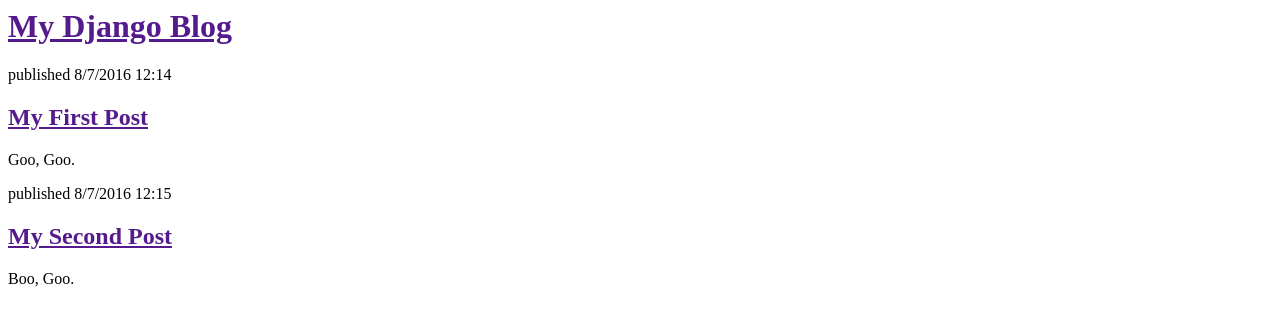
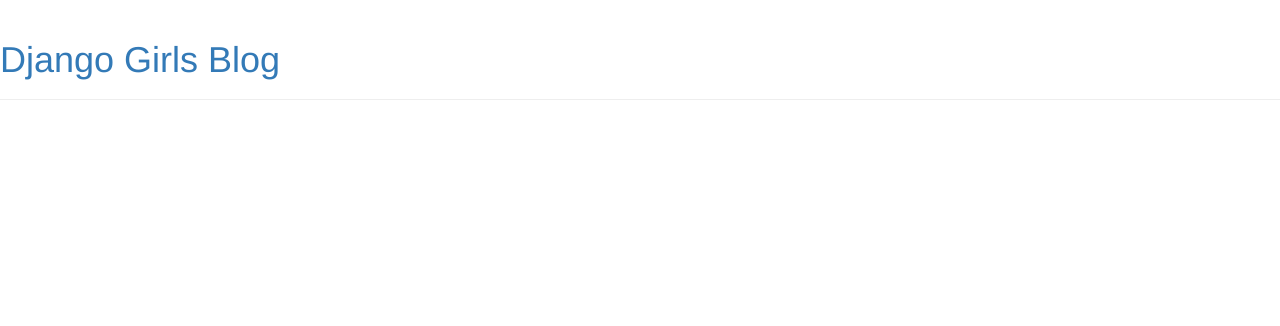
Before and after one commit to vtinq1960/my-first-blog, a Django app: page / in a window 1280 px wide. Shown: the top 326 px of the page. Run offline with Django 3.2, Linux system fonts and the light colour scheme; some libraries are stand-ins or nearby versions.

Commit message:
Added view and template for detail blog post and CSS for the site.

```diff
--- /dev/null
+++ b/blog/templates/blog/base.html
@@ -0,0 +1,25 @@
+{% load staticfiles %}
+
+<html>
+     <head>
+         <link rel="stylesheet" href="//maxcdn.bootstrapcdn.com/bootstrap/3.2.0/css/bootstrap.min.css">
+         <link rel="stylesheet" href="//maxcdn.bootstrapcdn.com/bootstrap/3.2.0/css/bootstrap-theme.min.css">
+         <link href='https://fonts.googleapis.com/css?family=Open+Sans' rel='stylesheet' type='text/css'>
+        <link rel="stylesheet" href="{% static 'css/blog.css' %}">
+         <title>My Django Blog</title>
+     </head>
+
+         <div class="page-header">
+        <h1><a href="/">Django Girls Blog</a></h1>
+    </div>
+    <div class="content container">
+        <div class="row">
+            <div class="col-md-8">
+            {% block content %}
+            {% endblock %}
+            </div>
+        </div>
+    </div>
+</body>
+
+</html>
--- a/blog/templates/blog/post_list.html
+++ b/blog/templates/blog/post_list.html
@@ -1,23 +1,13 @@
-<html>
-     <head>
-         <title>My Django Blog</title>
-     </head>
-     <body>
-         <div>
-           <h1><a href="">My Django Blog</a></h1>
-         </div>
+    {% extends 'blog/base.html' %}
 
-         <div>
-         	<p>published 8/7/2016 12:14</p>
-         	<h2><a href="">My First Post</a></h2>
-         	<p> Goo, Goo.</p>
-         </div>
-
-         <div>
-         	<p>published 8/7/2016 12:15</p>
-         	<h2><a href="">My Second Post</a></h2>
-         	<p> Boo, Goo.</p>
-         </div>
-
-     </body>
-</html>
+{% block content %}
+    {% for post in posts %}
+        <div class="post">
+            <div class="date">
+                {{ post.published_date }}
+            </div>
+            <h1><a href="{% url 'post_detail' pk=post.pk %}">{{ post.title }}</a></h1>
+            <p>{{ post.text|linebreaksbr }}</p>
+        </div>
+    {% endfor %}
+{% endblock %}
```
Also changed, not shown: blog/templates/blog/post_detail.html (added, +13 -0 lines).
